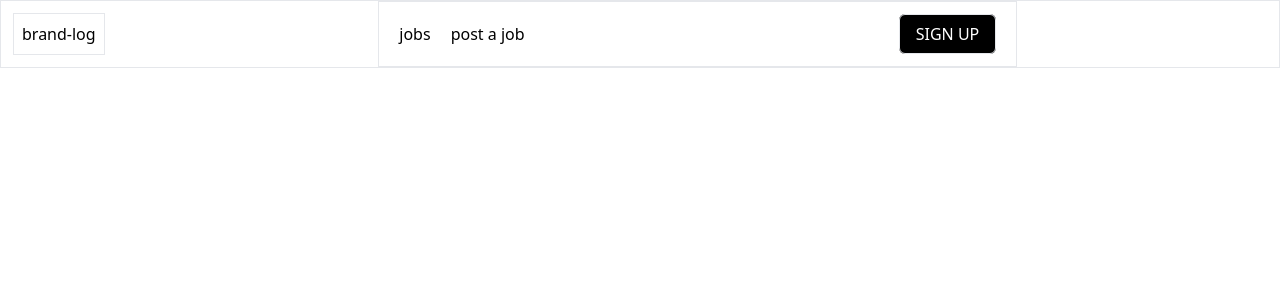
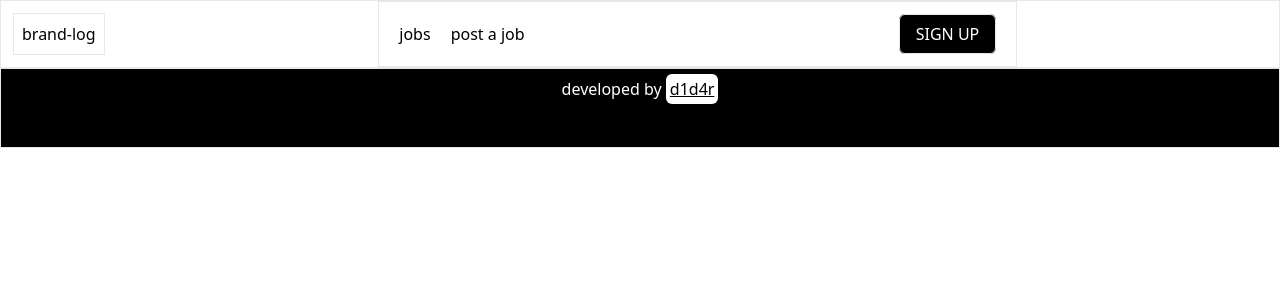
Before and after one commit to d1d4r/find-jobs, a Vue app: page / in a window 1280 px wide. Shown: the top 300 px of the page. Built offline with nearby package versions, Linux system fonts and the light colour scheme.

Commit message:
write footer for home page

```diff
--- a/src/views/HomeView.vue
+++ b/src/views/HomeView.vue
@@ -1,6 +1,20 @@
 <template>
   <NavBar />
   <RouterView />
+  <footer class="h-20 p-2 bg-black border">
+    <div class="text-center text-white">
+      <p>
+        developed by
+        <a
+          href="https://github.com/d1d4r"
+          target="_blank"
+          class="p-1 text-black underline bg-white rounded-md"
+        >
+          d1d4r
+        </a>
+      </p>
+    </div>
+  </footer>
 </template>
 
 <script setup>
```
